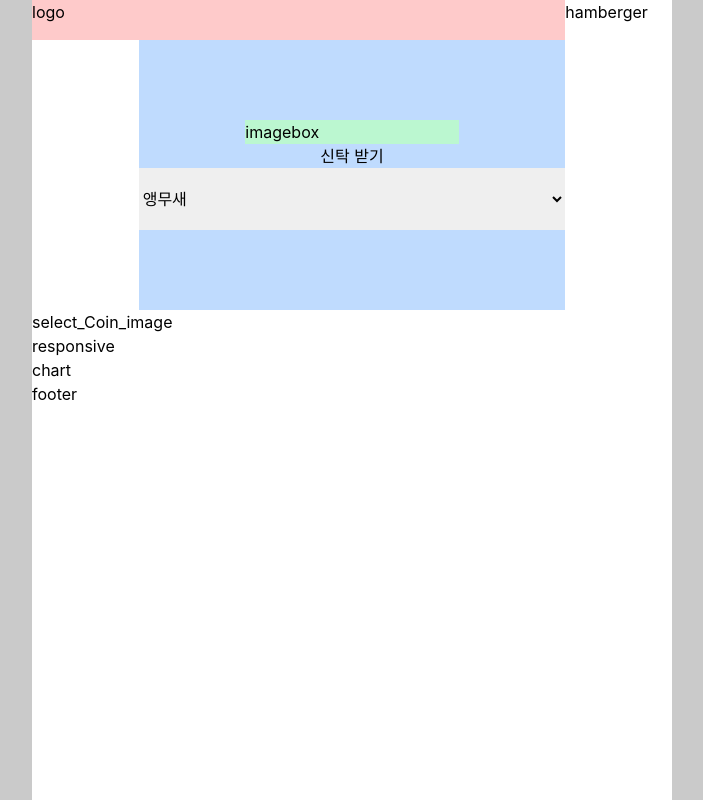
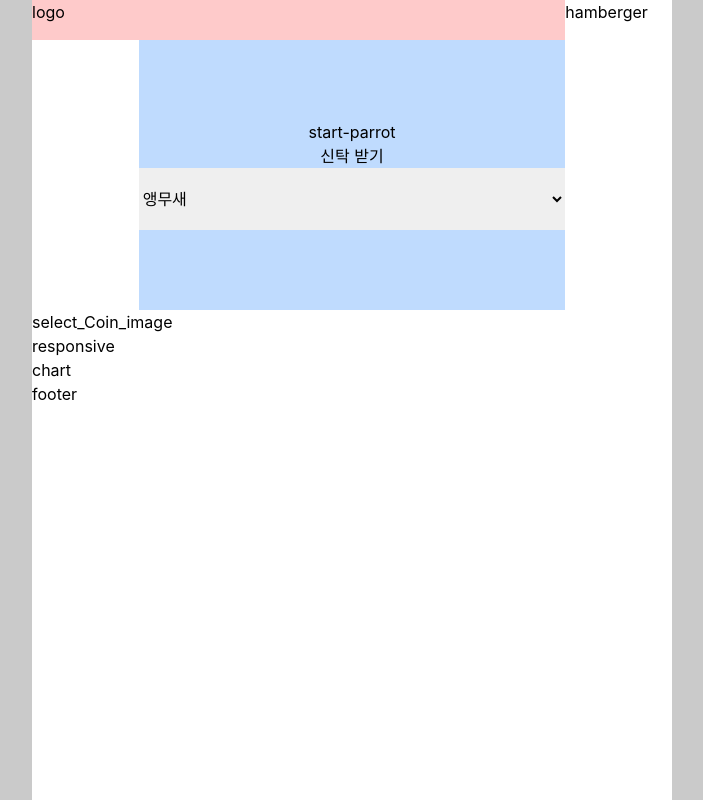
Before and after one commit to lee-insu/newcoinparrot, a Next.js app in the folder client/: page / in a window 1280 px wide. Shown: the whole page, without its empty margins (288-991 px from the left). Built offline with nearby package versions, Linux system fonts and the light colour scheme; no server answers.

Commit message:
rolelette logic

```diff
--- a/client/components/CoinImage.tsx
+++ b/client/components/CoinImage.tsx
@@ -1,51 +1,98 @@
 import React, { useEffect, useState } from 'react';
-import styles from '../styles/Coinimage.module.css';
 import axios from 'axios';
+import { KrwMarkets } from '../types';
+import { Skin } from '../types';
+import imageTheme from '../imageTheme.json';
 
 const CoinImage = () => {
-  const coinApi = `https://api.upbit.com/v1/ticker?markets=KRW-BTC`;
-
   const [tradePrice, getTradePrice] = useState<number>();
   const [tradeChange, getTradeChange] = useState<string>('');
   const [changeRate, getChangeRate] = useState<string>('');
-  const [handleeSkin, handleChangeSkin] = useState<string>('');
+  const [handleSkin, handleChangeSkin] = useState<Skin>();
+  const [krwMarket, getKrwMarket] = useState<KrwMarkets>([]);
+  const [coinName, getCoinName] = useState<string>('');
 
   const handleChangeOption = (e: React.ChangeEvent<HTMLSelectElement>) => {
     const {
       target: { value },
     } = e;
 
-    console.log(value);
+    if (value) {
+      imageTheme.map((theme) => {
+        value == theme.theme ? handleChangeSkin(theme) : null;
+      });
+    }
   };
 
   const playAction = async () => {
-    await axios.get(coinApi).then((res) => {
+    if (krwMarket) {
+      const selected = krwMarket[Math.floor(Math.random() * krwMarket.length)];
+
+      await axios
+        .get(`https://api.upbit.com/v1/ticker?markets=${selected.market}`)
+        .then((res) => {
+          getCoinName(selected.korean_name);
           getTradePrice(res.data[0].trade_price);
           getTradeChange(res.data[0].change);
           getChangeRate((res.data[0].signed_change_rate * 100).toFixed(2));
         });
+    } else {
+      alert('홈페이지를 새로 고쳐주세요');
+    }
   };
 
-  console.log(tradePrice, tradeChange, changeRate);
   useEffect(() => {
+    return () => {
       axios.get('https://api.upbit.com/v1/market/all').then((res) => {
-      const market = res.data.map((li: any) => li.market);
-      const btc = market.includes((e: any) => {
-        return e.indexOf('KRW-');
+        const market = res.data.map((li: any) => li);
+        const krw = market.filter((e: any) => {
+          return e.market.includes('KRW-');
         });
-      console.log(btc);
+        getKrwMarket(krw);
       });
+    };
   }, []);
 
-  // 이것으로 할 수 있는 기능은?
   // 스토리: 이미지가 보인다. 랜덤을 돌릴 수 있는 기능이 있다. 클릭하면 이미지가 다음으로 넘어간다. ( 그 이미지는 고정, 랜덤이미지, 결과 총 3장) 결과는 4초 뒤 코인과 가격이 보인다. (업비트 기준) 코인을 돌릴 수 있는 스킨 기능이 있다.
-
-  // 이미지를 랜덤으로 고를 수 있는 기능 fetch(`https://api.upbit.com/v1/ticker?markets=${coinList}`)
-  //
   return (
     <div className="w-2/3 mx-auto my-0 py-20 bg-blue-200">
-      <div className="bg-green-200 mx-auto my-0 w-1/2">imagebox</div>
+      <div className="mx-auto my-0 w-full text-center">
+        {handleSkin == undefined ? (
+          <div>
+            <div>{imageTheme[0].start}</div>
+          </div>
+        ) : (
+          <div>
+            <div>{handleSkin.start}</div>
+          </div>
+        )}
+      </div>
+      <div className="w-full bg-pink-200">
+        {tradeChange && tradePrice && changeRate && coinName ? (
+          <div className="w-full mx-auto my-auto text-center">
+            <div>{coinName}</div>
 
+            <div>
+              {tradeChange == 'RISE' ? (
+                <div className="bg-red-400">
+                  <p>{tradePrice}</p>
+                  <p>+{changeRate}</p>
+                </div>
+              ) : tradeChange == 'FALL' ? (
+                <div className="bg-blue-400">
+                  <p>{tradePrice}</p>
+                  <p>{changeRate}</p>
+                </div>
+              ) : (
+                <div className="bg-gray-400">
+                  <p>{tradePrice}</p>
+                  <p>{changeRate}</p>
+                </div>
+              )}
+            </div>
+          </div>
+        ) : null}
+      </div>
       <button onClick={playAction} className="w-full my-0 mx-auto">
         신탁 받기
       </button>
--- /dev/null
+++ b/client/imageTheme.json
@@ -0,0 +1,26 @@
+[
+  {
+    "theme": "parrot",
+    "start": "start-parrot",
+    "loading": "loading-parrot",
+    "result": "result-parrot"
+  },
+  {
+    "theme": "musk",
+    "start": "start-musk",
+    "loading": "loading-musk",
+    "result": "result-musk"
+  },
+  {
+    "theme": "doge",
+    "start": "start-doge",
+    "loading": "loading-doge",
+    "result": "result-doge"
+  },
+  {
+    "theme": "rabbit",
+    "start": "start-rabbit",
+    "loading": "loading-rabbit",
+    "result": "result-rabbit"
+  }
+]
--- /dev/null
+++ b/client/types.tsx
@@ -0,0 +1,14 @@
+export interface KrwMarket {
+  market: string;
+  korean_name: string;
+  english_name: string;
+}
+
+export interface KrwMarkets extends Array<KrwMarket> {}
+
+export interface Skin {
+  theme: string;
+  start: string;
+  loading: string;
+  result: string;
+}
```
Lines whose indentation alone changed are shown as unchanged.
